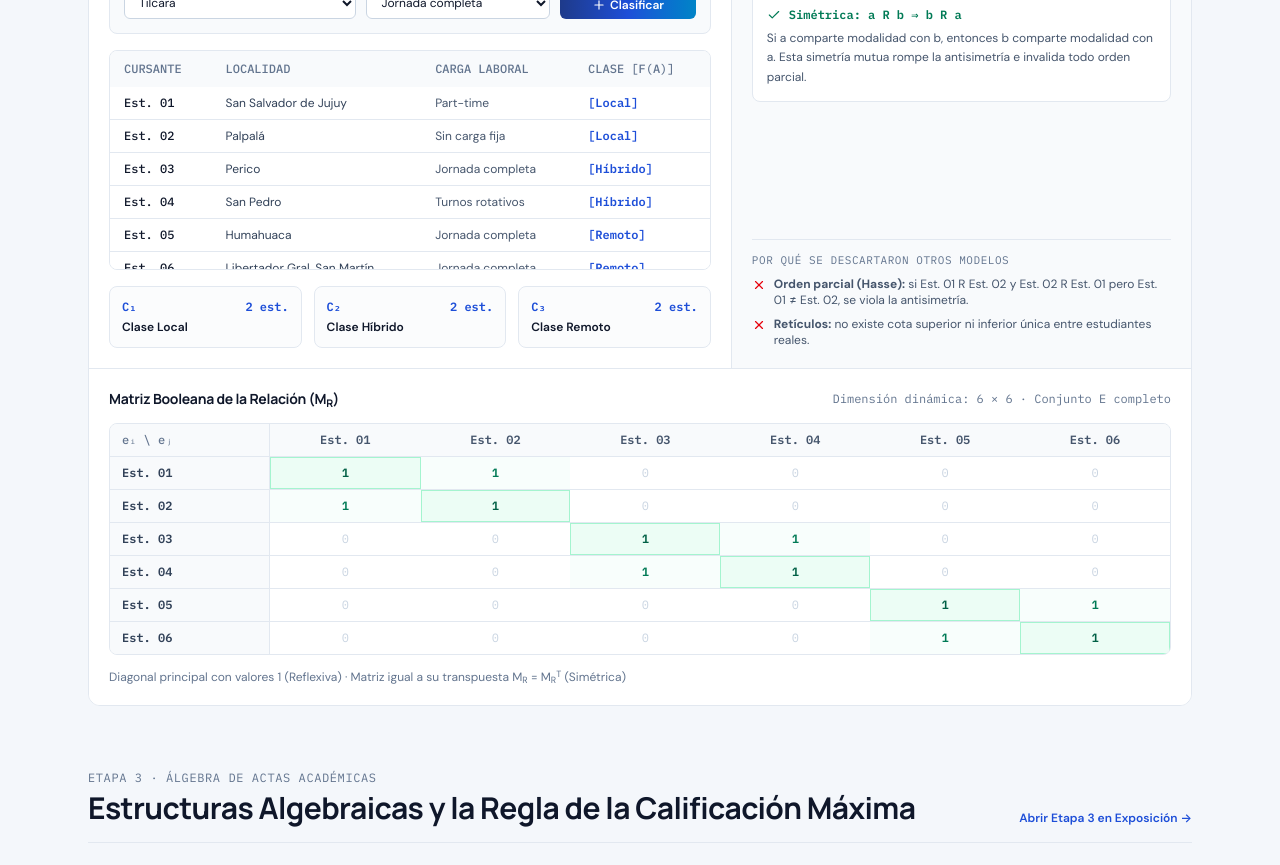
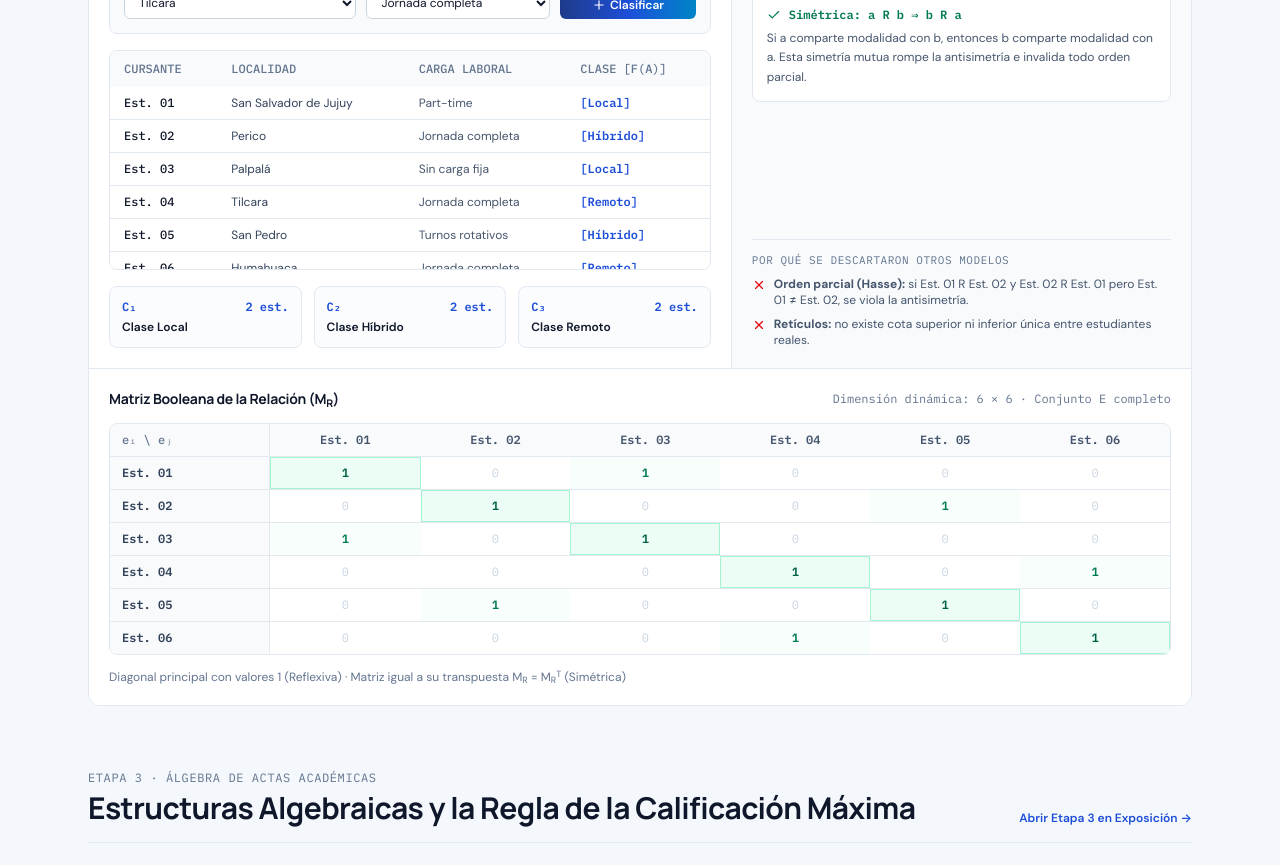
Before and after one commit to juanezequielhinojosa/Presentaci-n_CMD, a React (Vite) app: page / in a window 1280 px wide. Shown: the part 4680-5545 px from the top of the page. Built offline with nearby package versions, Linux system fonts and the light colour scheme.

Commit message:
feat: update student sample data in Stage2
Refactor the INITIAL_STUDENTS array to reorganize student entries and update location data for the equivalence explorer component.

```diff
--- a/src/components/Stage2EquivalenceExplorer.tsx
+++ b/src/components/Stage2EquivalenceExplorer.tsx
@@ -12,11 +12,11 @@ interface StudentSample {
 
 const INITIAL_STUDENTS: StudentSample[] = [
   { id: 'Est. 01', localidad: 'San Salvador de Jujuy', cargaLaboral: 'Part-time', modality: 'Local' },
-  { id: 'Est. 02', localidad: 'Palpalá', cargaLaboral: 'Sin carga fija', modality: 'Local' },
-  { id: 'Est. 03', localidad: 'Perico', cargaLaboral: 'Jornada completa', modality: 'Híbrido' },
-  { id: 'Est. 04', localidad: 'San Pedro', cargaLaboral: 'Turnos rotativos', modality: 'Híbrido' },
-  { id: 'Est. 05', localidad: 'Humahuaca', cargaLaboral: 'Jornada completa', modality: 'Remoto' },
-  { id: 'Est. 06', localidad: 'Libertador Gral. San Martín', cargaLaboral: 'Jornada completa', modality: 'Remoto' },
+  { id: 'Est. 02', localidad: 'Perico', cargaLaboral: 'Jornada completa', modality: 'Híbrido' },
+  { id: 'Est. 03', localidad: 'Palpalá', cargaLaboral: 'Sin carga fija', modality: 'Local' },
+  { id: 'Est. 04', localidad: 'Tilcara', cargaLaboral: 'Jornada completa', modality: 'Remoto' },
+  { id: 'Est. 05', localidad: 'San Pedro', cargaLaboral: 'Turnos rotativos', modality: 'Híbrido' },
+  { id: 'Est. 06', localidad: 'Humahuaca', cargaLaboral: 'Jornada completa', modality: 'Remoto' },
 ];
 
 const LOCALITIES = [
```
